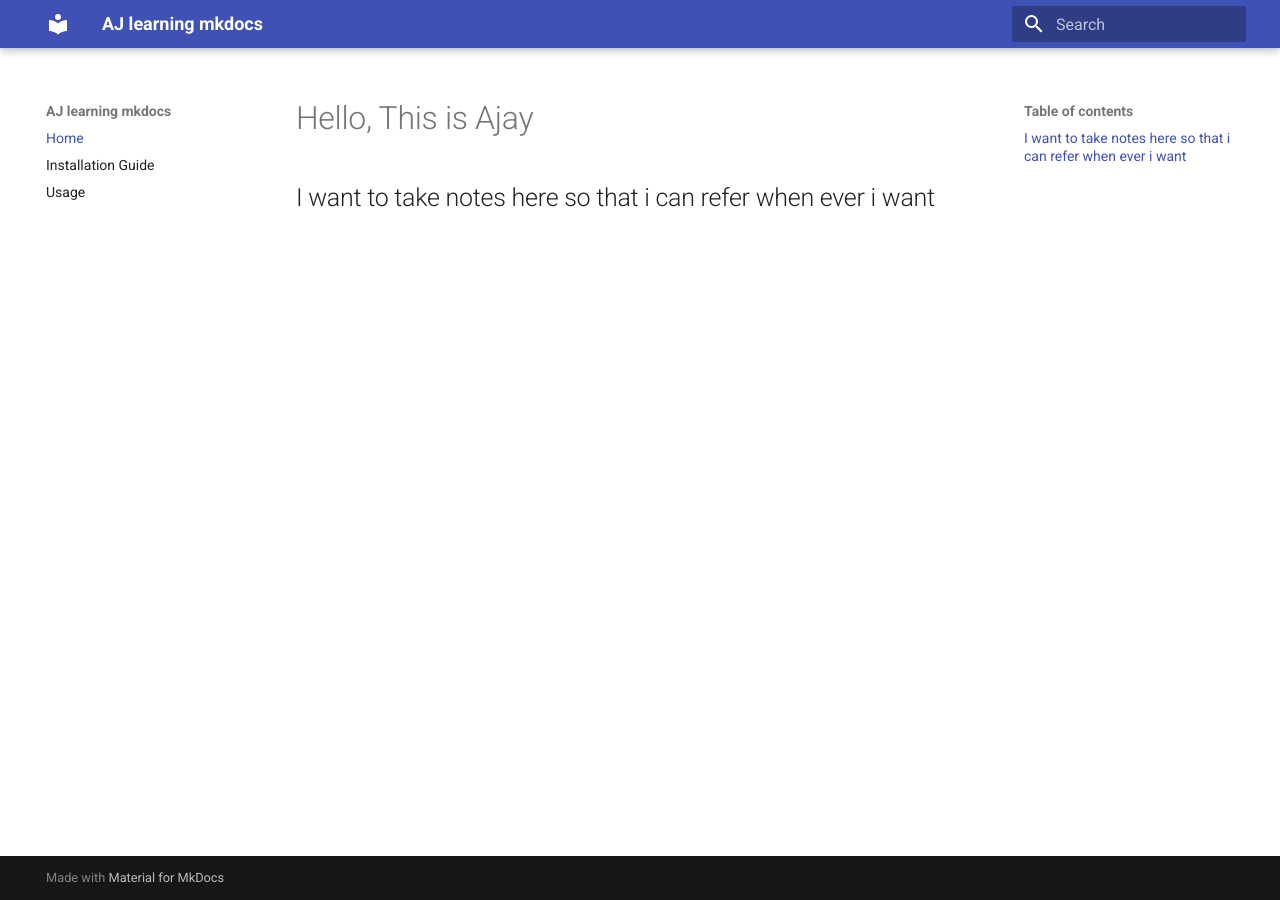
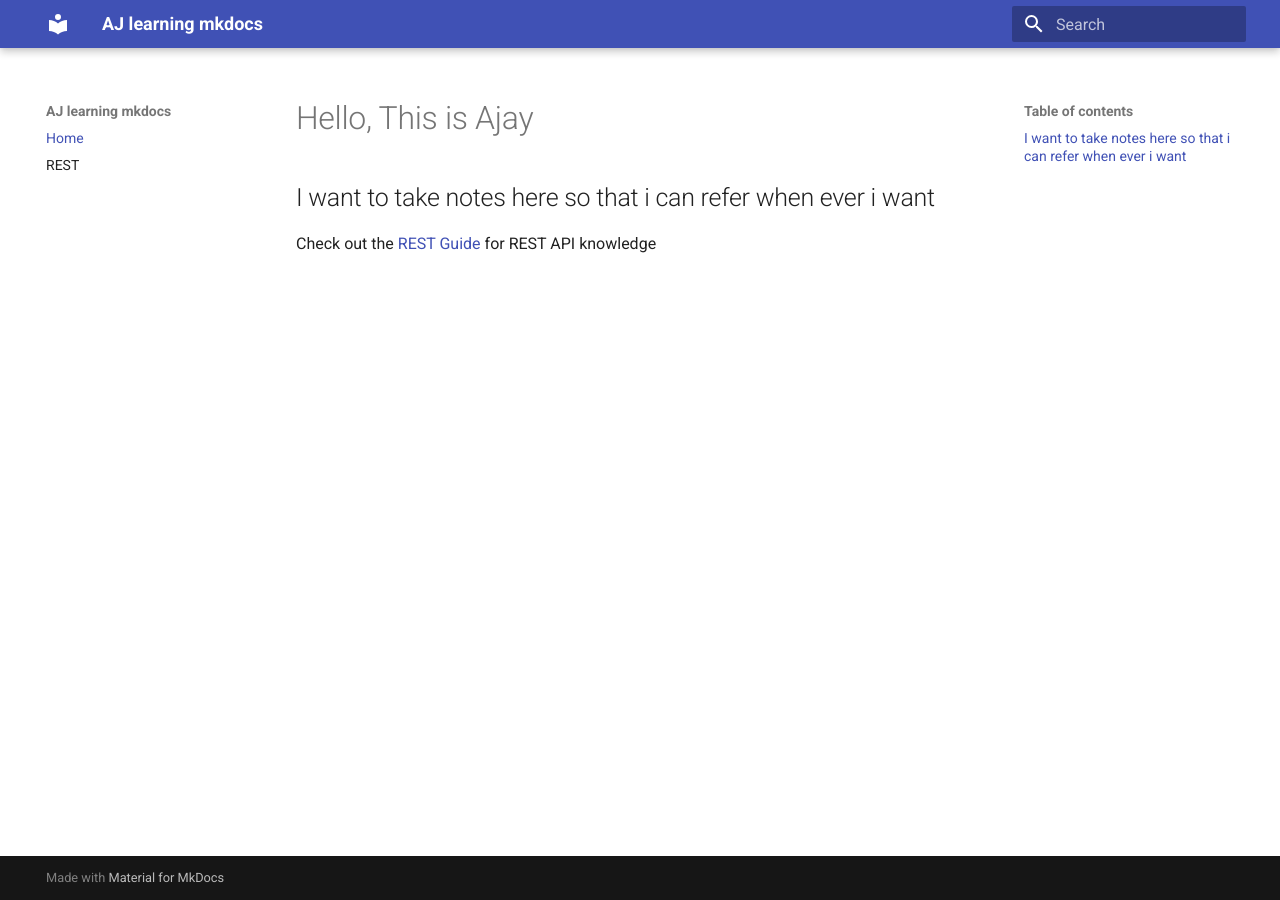
Before and after one commit to ajaykumarsana/learning, an MkDocs documentation site: the page built from docs/index.md, in a window 1280 px wide. Built offline with MkDocs 1.6.1 and Material for MkDocs 9.7.7, drawn with Linux system fonts in a browser that asks for light colours.

Commit message:
index.md added

```diff
--- a/docs/index.md
+++ b/docs/index.md
@@ -1,3 +1,5 @@
 # Hello, This is Ajay
 
 ## I want to take notes here so that i can refer when ever i want
+
+Check out the [REST Guide](REST.md) for REST API knowledge
--- a/mkdocs.yml
+++ b/mkdocs.yml
@@ -4,8 +4,7 @@ site_url: "https://github.io/aj-learning" # Optional, update later
 # Define the navigation sidebar structure
 nav:
   - Home: index.md
-  - Installation Guide: installation.md
-  - Usage: usage.md
+  - REST: REST.md
 
 # Choose a theme (the clean, popular "material" theme is recommended)
 theme:
```
